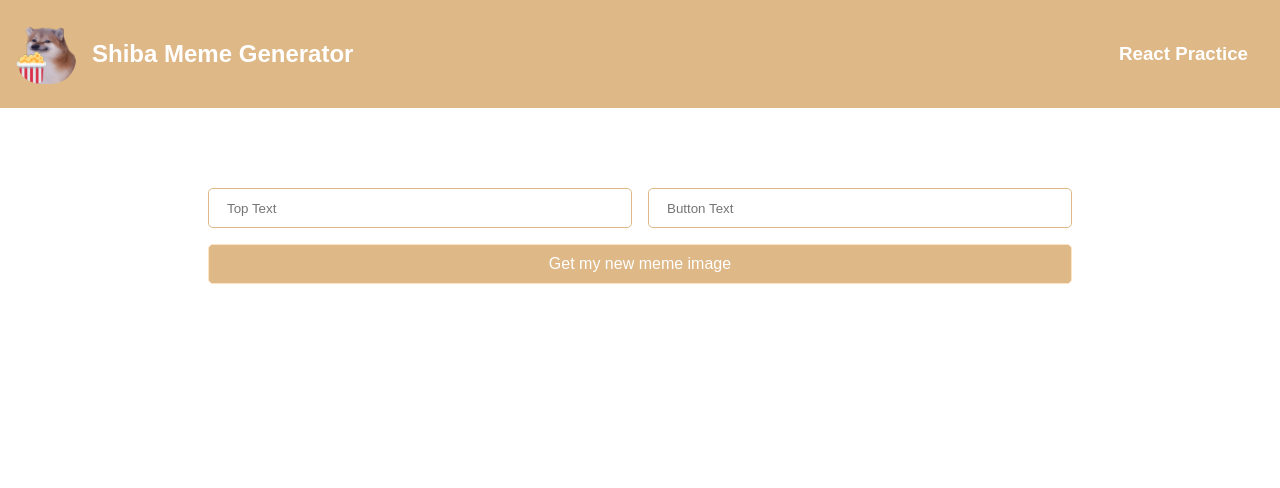
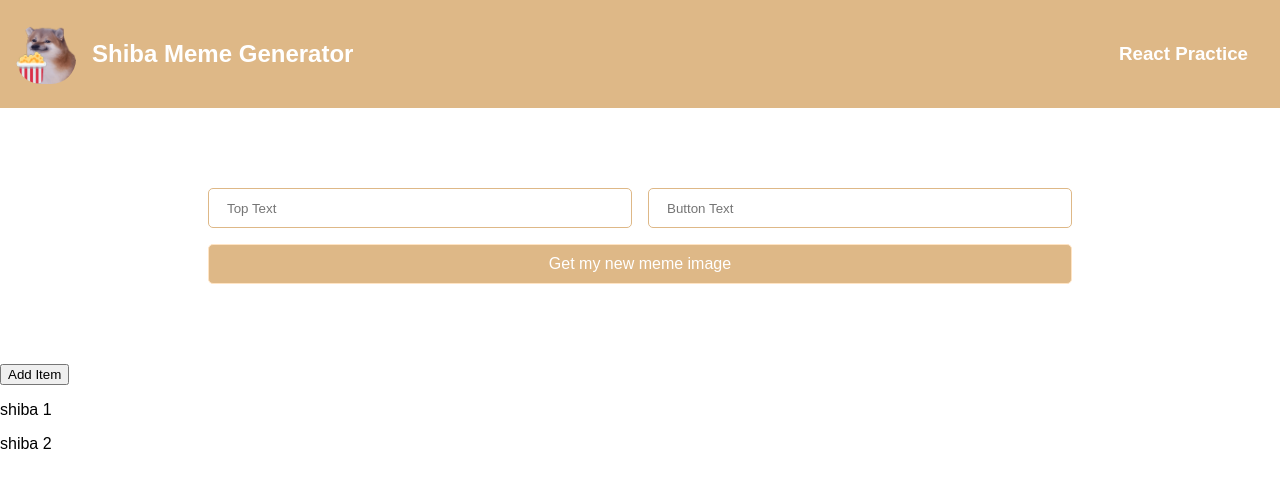
Before and after one commit to HannahChen777/react-meme, a React (Create React App) app: page / in a window 1280 px wide. Shown: the top 488 px of the page. Built offline with nearby package versions, Linux system fonts and the light colour scheme.

Commit message:
add-item-on-UI

```diff
--- a/src/App.js
+++ b/src/App.js
@@ -1,12 +1,14 @@
 import React from 'react';
 import Header from './components/Header.js';
 import Meme from './components/Meme.js';
+import Test from './components/Test.js';
 
 export default function App() {
   return (
     <div>
       <Header />
       <Meme />
+      <Test />
     </div>
   )
 }
--- /dev/null
+++ b/src/components/Test.js
@@ -0,0 +1,24 @@
+import react from 'react';
+
+export default function Test(){
+    let shibaArr = ['shiba 1', 'shiba 2'];
+
+    const shibaElement = shibaArr.map((item)=>{
+        return(
+            <p key={item}>{item}</p>
+        )
+    })
+
+    function addShibaItem(){
+        shibaArr.push(`shiba ${shibaArr.length+1}`);
+        console.log(shibaArr);
+    }
+    //spoiler: the page won't update when new things get added to the array
+
+    return (
+        <div>
+            <button onClick={addShibaItem}>Add Item</button>
+            {shibaElement}
+        </div>
+    )
+}
```
